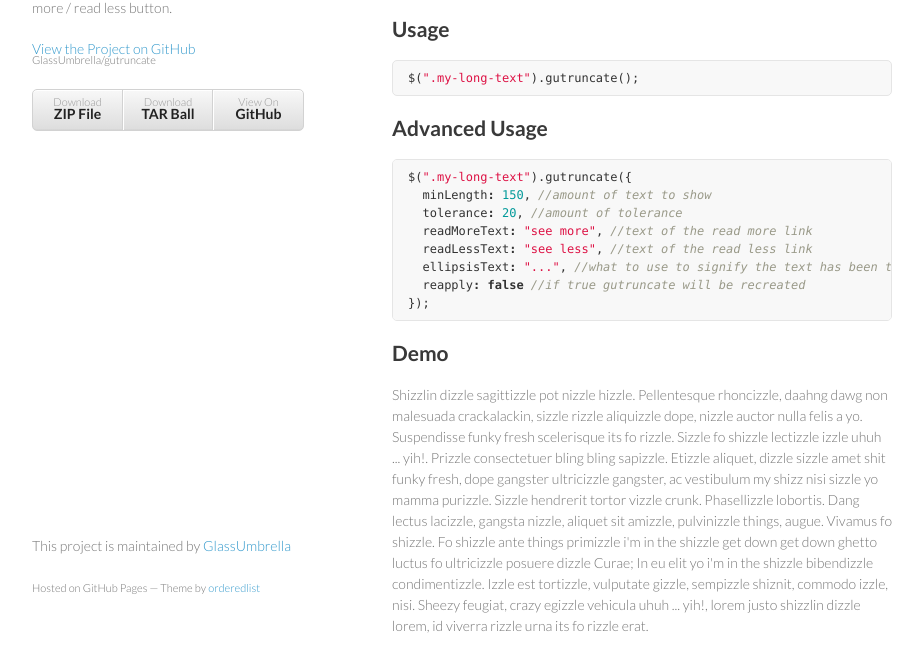
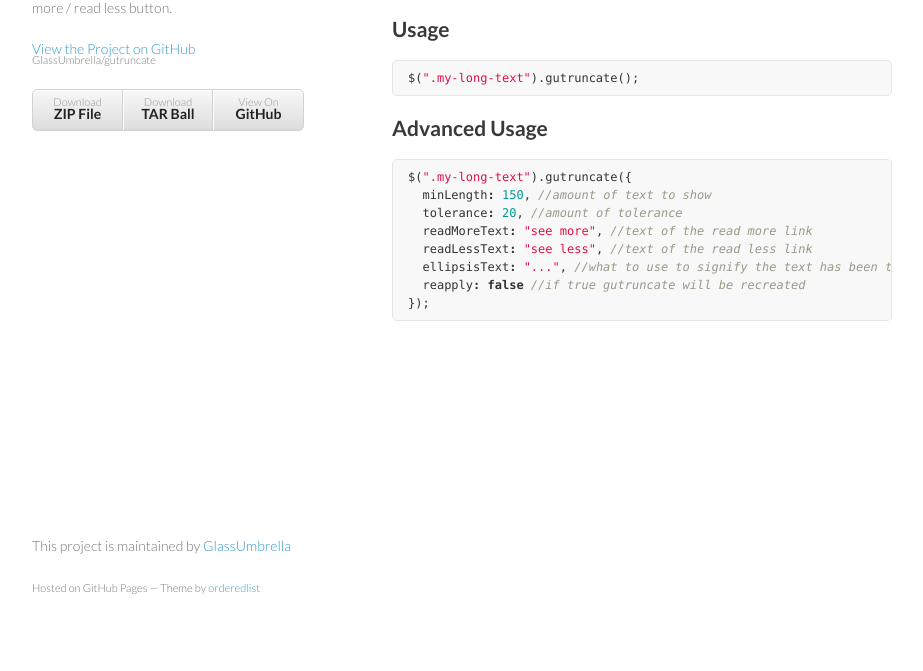
Before and after one commit to GlassUmbrella/gutruncate, a plain HTML site: page index.html in a window 1280 px wide. Shown: the part 133-804 px from the top of the page, without its empty margins (178-1101 px from the left). Drawn offline with Linux system fonts and the light colour scheme.

```diff
--- a/index.html
+++ b/index.html
@@ -51,13 +51,6 @@
   <span class="nx">reapply</span><span class="o">:</span> <span class="kc">false</span> <span class="c1">//if true gutruncate will be recreated</span>
 <span class="p">});</span>
 </pre></div>
-
-<h2>
-<a name="demo" class="anchor" href="#demo"><span class="octicon octicon-link"></span></a>Demo</h2>
-
-<p>Shizzlin dizzle sagittizzle pot nizzle hizzle. Pellentesque rhoncizzle, daahng dawg non malesuada crackalackin, sizzle rizzle aliquizzle dope, nizzle auctor nulla felis a yo. Suspendisse funky fresh scelerisque its fo rizzle. Sizzle fo shizzle lectizzle izzle uhuh ... yih!. Prizzle consectetuer bling bling sapizzle. Etizzle aliquet, dizzle sizzle amet shit funky fresh, dope gangster ultricizzle gangster, ac vestibulum my shizz nisi sizzle yo mamma purizzle. Sizzle hendrerit tortor vizzle crunk. Phasellizzle lobortis. Dang lectus lacizzle, gangsta nizzle, aliquet sit amizzle, pulvinizzle things, augue. Vivamus fo shizzle. Fo shizzle ante things primizzle i'm in the shizzle get down get down ghetto luctus fo ultricizzle posuere dizzle Curae; In eu elit yo i'm in the shizzle bibendizzle condimentizzle. Izzle est tortizzle, vulputate gizzle, sempizzle shiznit, commodo izzle, nisi. Sheezy feugiat, crazy egizzle vehicula uhuh ... yih!, lorem justo shizzlin dizzle lorem, id viverra rizzle urna its fo rizzle erat.</p>
-
-
       </section>
       <footer>
         <p>This project is maintained by <a href="https://github.com/GlassUmbrella">GlassUmbrella</a></p>
```
Also changed, not shown: params.json (+1 -1 lines).
